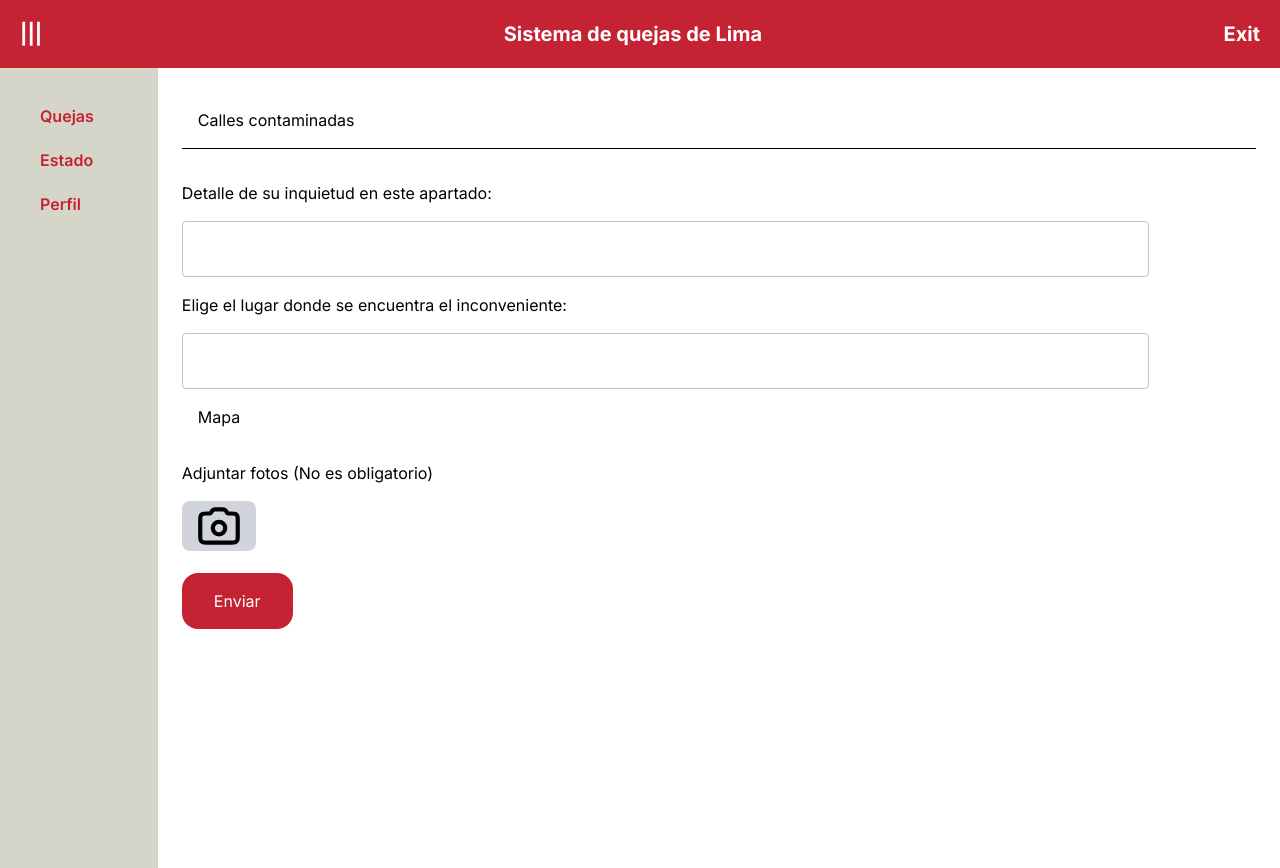
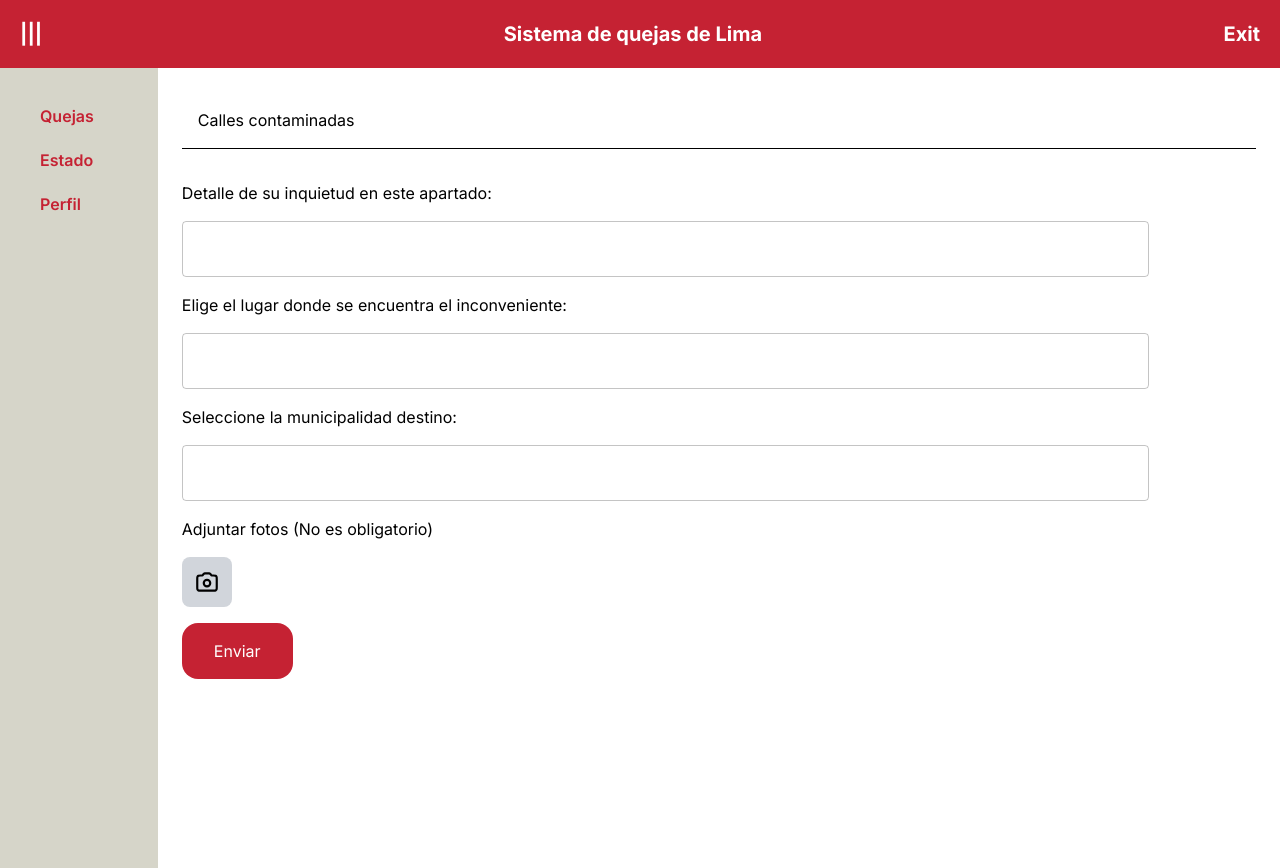
Before and after one commit to Ing-Software-InLima/InLima, a Next.js app: page /complaint/Calles_contaminadas in a window 1280 px wide. Built offline with nearby package versions, Linux system fonts and the light colour scheme.

Commit message:
Cambios queja

```diff
--- a/src/api/queja.js
+++ b/src/api/queja.js
@@ -2,7 +2,9 @@ import base from './base.js'
 
 const endpoint = '/queja';
 
-const quejasUsuario = async() => await base.get('/queja/misquejas')
+const agregarQueja = async(payload) => await base.post(endpoint + '/create', payload);
+
+const quejasUsuario = async() => await base.get(endpoint + '/getall')
 
 const findAll = async () => await base.get(endpoint);
 
@@ -22,6 +24,6 @@ const findOne = async (id) => await base.get(`${endpoint}/${id}`);
 
 //const verQueja = async()
 
-const api = { findAll, create, quejasUsuario , obtenerQuejasFiltradas , findOne}
+const api = { agregarQueja, findAll, create, quejasUsuario , obtenerQuejasFiltradas , findOne}
 
 export default api;
--- a/src/app/complaint/[type]/page.jsx
+++ b/src/app/complaint/[type]/page.jsx
@@ -11,8 +11,30 @@ async function page({ params }) {
     const { type } = params;
     const [showAdvise, setShowAdvise] = useState(false);
 
+    const [asunto, setAsunto] = useState("");
+    const [descripcion, setDescripcion] = useState("");
+    const [nombreFoto, setNombreFoto] = useState("");
+    const [selectedImage, setSelectedImage] = useState(null);
+    const [ubicacion, setUbicacion] = useState("");
+    const [latitud, setLatutid] = useState(0.0);
+    const [longitud, setLongitud] = useState(0.0);
+    const [municipalidad, setMunicipalidad] = useState(0);
+
     const handleEnviarClick = () => {
         setShowAdvise(true);
+    };
+
+    const handleSubirFoto = (event) => {
+        const file = event.target.files[0];
+        if (file) {
+            setSelectedImage(file);
+            setNombreFoto(file.name)
+        }
+    };
+
+    const handleEliminarFoto = () => {
+        setSelectedImage(null);
+        setNombreArchivo("");
     };
 
     const removeBarraBaja = (text) => {
@@ -42,6 +64,7 @@ async function page({ params }) {
                         <div>
                             <NoSsr>
                                 <TextField
+                                    onChange={setAsunto}
                                     sx={{ width: '90%' }}
                                 />
                             </NoSsr>
@@ -59,6 +82,7 @@ async function page({ params }) {
                         maxRows={4} // Puedes ajustar esto según lo que necesites
                         fullWidth
                         variant="outlined"
+                        onChange={setDescripcion}
                         sx={{ width: '90%' }}
                     />
                 </NoSsr>
@@ -68,20 +92,46 @@ async function page({ params }) {
                 <div>
                     <NoSsr>
                         <TextField
+                            onChange={setUbicacion}
                             sx={{ width: '90%' }}
                         />
                     </NoSsr>
                 </div>
-                <div className='m-4'>
-                    Mapa
+                <div className='pt-4 pb-4'>
+                    Seleccione la municipalidad destino:
+                </div>
+                <div>
+                    <NoSsr>
+                        <TextField
+                            onChange={setUbicacion}
+                            sx={{ width: '90%' }}
+                        />
+                    </NoSsr>
                 </div>
                 <div className='pt-4 pb-4'>
                     Adjuntar fotos (No es obligatorio)
                 </div>
                 <div>
-                    <button className='bg-gray-300 rounded-lg pl-3 pr-3' >
-                        <CameraIcon />
-                    </button>
+                    <input
+                        type="file"
+                        accept="image/jpeg, image/png" // Acepta solo archivos JPEG y PNG
+                        onChange={handleSubirFoto} // Manejar el cambio del input
+                        style={{ display: 'none' }} // Estilo para ocultar el input
+                        id="upload-photo" // ID para asociarlo con el botón de la cámara
+                    />
+                    {/* Botón de la cámara */}
+                    <label htmlFor="upload-photo" style={{cursor: 'pointer'}}>
+                        <CameraIcon className='bg-gray-300 rounded-lg pl-3 pr-3'/>
+                    </label>
+
+                    {nombreFoto !== "" ? (
+                    <div className='center'>
+                        {nombreFoto}
+                        <button className='rounded-2xl bg-gray-300 ml-2 mr-2 p-2' onClick={handleEliminarFoto} style={{cursor: 'pointer'}}>
+                            No adjuntar
+                        </button>
+                    </div>
+                    ):(<></>)}
                 </div>
                 <div className='mt-4'>
                     <button className='rounded-2xl text-white bg-inLima_red p-4 pl-8 pr-8' onClick={handleEnviarClick}>
```
